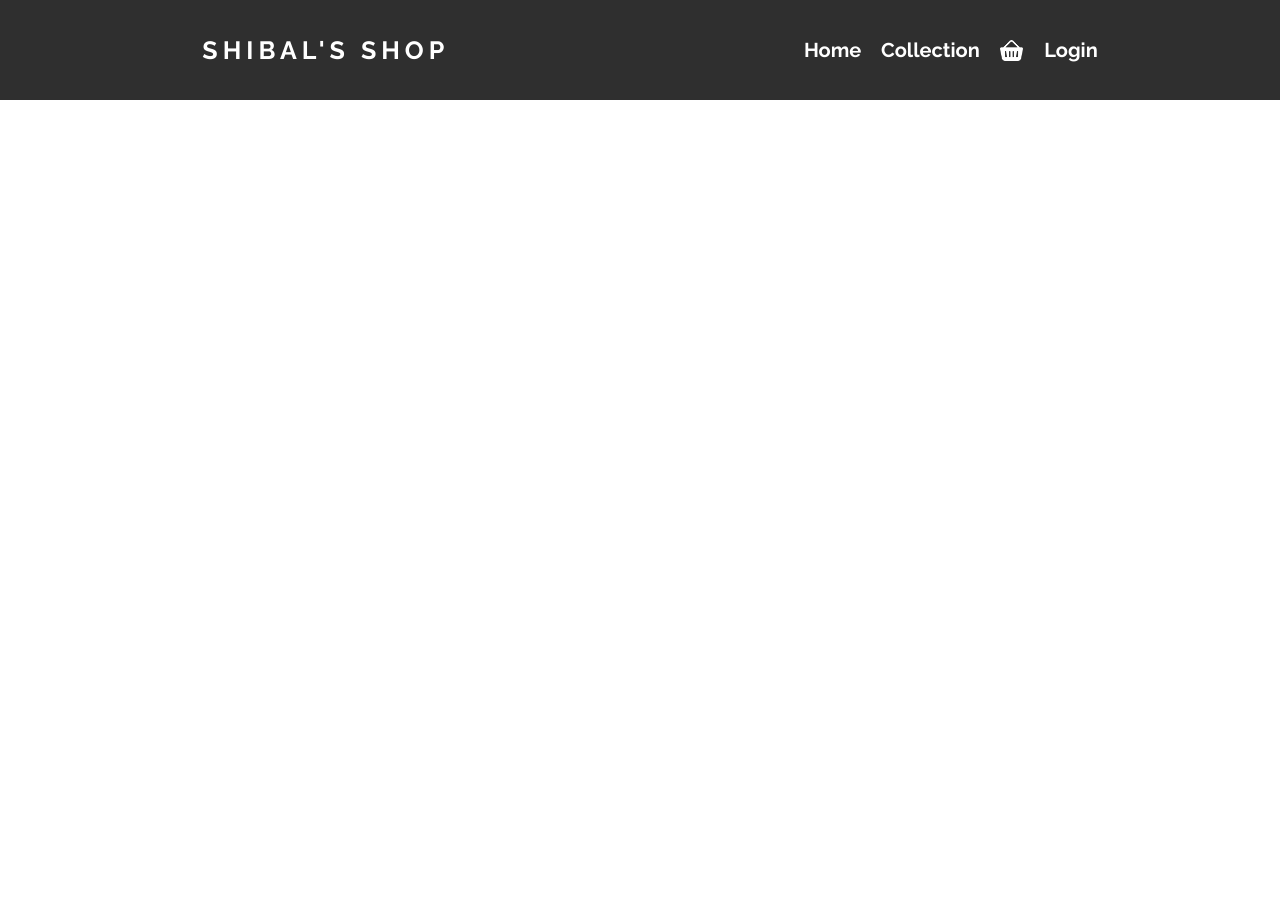
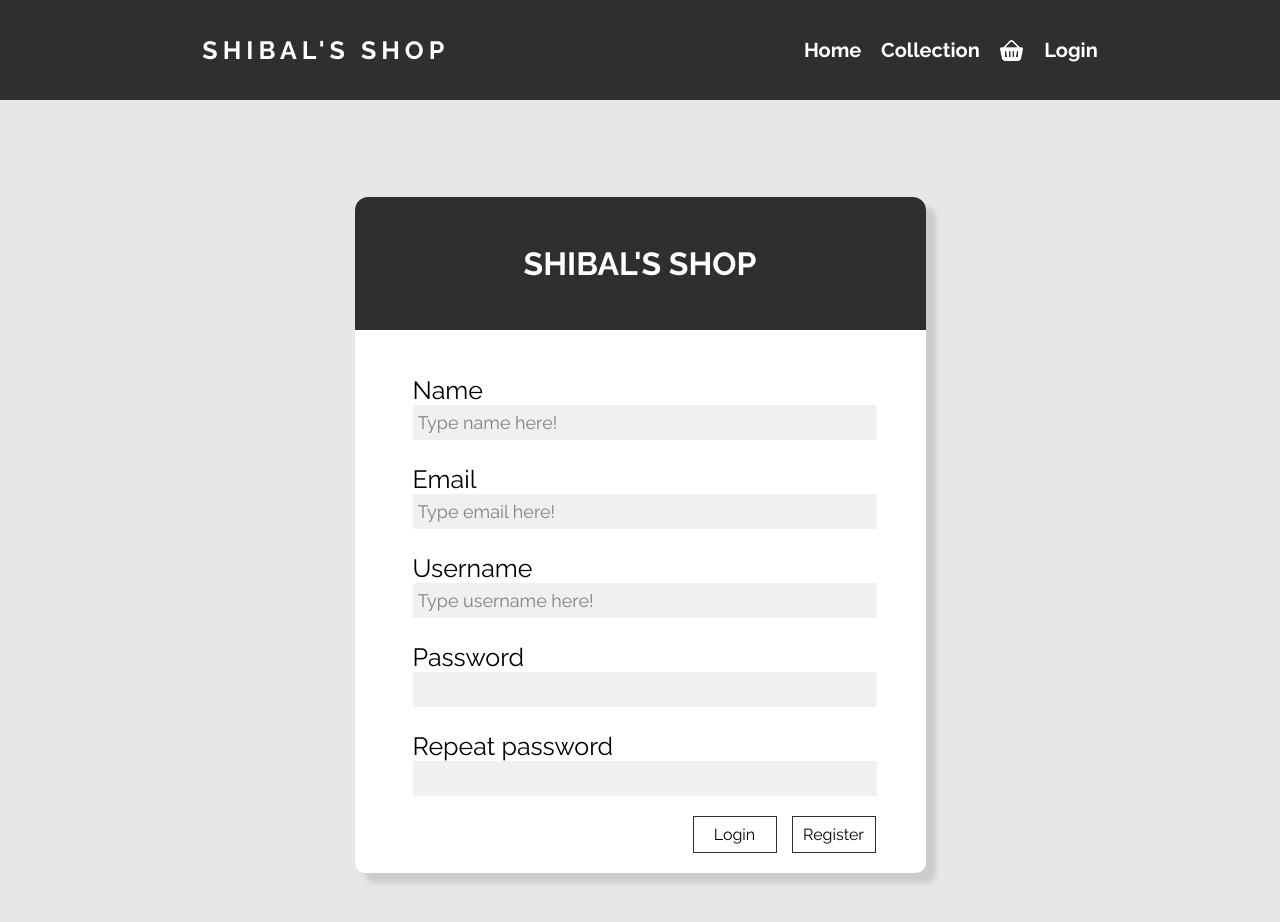
Before and after one commit to ShifuBadal/IPRWC-2020, an Angular app in the folder Front-End/: page /register in a window 1280 px wide. Before the commit this address led to /. Shown: the top 922 px of the page. Before the commit the page ends 800 px from the top, so only its background shows below. Built offline with nearby package versions, Linux system fonts and the light colour scheme.

Commit message:
Register form added with styling

```diff
--- a/Front-End/src/app/app-routing.module.ts
+++ b/Front-End/src/app/app-routing.module.ts
@@ -6,6 +6,7 @@ import {ProductsComponent} from './products/products.component';
 import {ProductDetailComponent} from './products/product-detail/product-detail.component';
 import { WebcartComponent } from './webcart/webcart.component';
 import { AdminportalComponent } from './adminportal/adminportal.component';
+import { RegisterComponent } from './register/register.component';
 
 
 const appRoutes: Routes = [
@@ -16,6 +17,7 @@ const appRoutes: Routes = [
   { path: 'webcart', component: WebcartComponent },
   { path: 'login', component: LoginComponent },
   { path: 'adminportal', component: AdminportalComponent },
+  { path: 'register', component: RegisterComponent },
 ];
 
 @NgModule({
--- a/Front-End/src/app/app.module.ts
+++ b/Front-End/src/app/app.module.ts
@@ -20,6 +20,7 @@ import { WebcartComponent } from './webcart/webcart.component';
 import { WebcartItemComponent } from './webcart/webcart-item/webcart-item.component';
 import { FormsModule } from '@angular/forms';
 import { AdminportalComponent } from './adminportal/adminportal.component';
+import { RegisterComponent } from './register/register.component';
 
 @NgModule({
   declarations: [
@@ -34,7 +35,8 @@ import { AdminportalComponent } from './adminportal/adminportal.component';
     LoginComponent,
     WebcartComponent,
     WebcartItemComponent,
-    AdminportalComponent
+    AdminportalComponent,
+    RegisterComponent
   ],
   imports: [
     BrowserModule,
--- a/Front-End/src/app/login/login.component.html
+++ b/Front-End/src/app/login/login.component.html
@@ -14,7 +14,7 @@
             </div>
         </div>
         <div class="button-holder">
-            <button class="registerBtn">Register</button>
+            <button (click)="navigateToRegister()" class="registerBtn">Register</button>
             <button class="loginBtn" type="submit" [disabled]="!loginForm.valid">Login</button>
         </div>
     </form>
--- a/Front-End/src/app/login/login.component.ts
+++ b/Front-End/src/app/login/login.component.ts
@@ -30,4 +30,8 @@ export class LoginComponent implements OnInit {
       });
   }
 
+  navigateToRegister(): void {
+    this.router.navigate(['/register']);
+  }
+
 }
--- /dev/null
+++ b/Front-End/src/app/register/register.component.html
@@ -0,0 +1,34 @@
+<div class="register-page-holder">
+    <form class="registerForm" (ngSubmit)="onSubmit(registerForm)" #registerForm="ngForm">
+        <div class="title-holder">
+            <h1>SHIBAL'S SHOP</h1>
+        </div>
+        <div class="position-input-holder">
+            <div class="name-input-holder">
+                <label for="name">Name</label>
+                <input placeholder="Type name here!" type="text" id="name" name="name" ngModel required username>
+            </div>
+            <div class="email-input-holder">
+                <label for="email">Email</label>
+                <input placeholder="Type email here!" type="text" id="email" name="email" ngModel required username>
+            </div>
+            <div class="username-input-holder">
+                <label for="username">Username</label>
+                <input placeholder="Type username here!" type="text" id="username" name="username" ngModel required username>
+            </div>
+            <div class="password-input-holder">
+                <label for="password">Password</label>
+                <input type="password" id="password" name="password" ngModel required password>
+            </div>
+            <div class="repeat-password-input-holder">
+                <label for="repeat-password">Repeat password</label>
+                <input type="password" id="repeat-password" name="repeat-password" ngModel required password>
+            </div>
+        </div>
+        <div class="button-holder">
+            <button (click)="navigateToLogin()" class="loginBtn">Login</button>
+            <button class="registerBtn" type="submit" [disabled]="!registerForm.valid">Register</button>
+        </div>
+
+    </form>
+</div>
--- /dev/null
+++ b/Front-End/src/app/register/register.component.scss
@@ -0,0 +1,101 @@
+* {
+    font-family: 'Raleway', sans-serif;
+}
+
+.register-page-holder {
+    font-family: 'Raleway';
+    height: auto;
+    min-height: 869px;
+    width: 100%;
+    display: flex;
+    flex-direction: column;
+    justify-content: center;
+    align-items: center;
+    background-color: #E7E7E7;
+
+    .registerForm {
+        display: flex;
+        flex-direction: column;
+        width: 571px;
+        height: 676px;
+        gap: 5px;
+        background-color: white;
+        border-radius: 10px;
+        box-shadow: 10px 10px 5px#ccc;
+
+        .title-holder {
+            background-color: #2F2F2F;
+            display: flex;
+            justify-content: center;
+            align-items: center;
+            height: 133px;
+            width: 100%;
+            border-radius: 13px 13px 0 0;
+
+            h1 {
+                padding: 10px;
+                color: white;
+                user-select: none;
+            }
+        }
+
+        .position-input-holder {
+            display: flex;
+            flex-direction: column;
+            gap: 24px;
+            padding: 40px 58px 0 58px;
+
+            .username-input-holder, .password-input-holder, .email-input-holder, .repeat-password-input-holder, .name-input-holder {
+                display: flex;
+                flex-direction: column;
+
+                label {
+                    font-size: 25px;
+                }
+
+                input {
+                    user-select: none;
+                    font-size: 18px;
+                    width: auto;
+                    height: auto;
+                    min-height: 35px;
+                    min-width: 454px;
+                    border: none;
+                    background-color: #F0F0F0;
+                    padding: 0 5px 0 5px;
+                }
+
+                input::placeholder {
+                    color: grey;
+                }
+            }
+        }
+
+        .button-holder {
+            display: flex;
+            padding: 15px 50px 0 0px;
+            justify-content: flex-end;
+            gap: 15px;
+            .loginBtn, .registerBtn {
+                user-select: none;
+                font-size: 16px;
+                min-width: 84px;
+                // max-height: 39px;
+                border: none;
+                padding: 8px;
+                border: 1px solid #2F2F2F;
+                background: none;
+            }
+
+            .registerBtn {
+                background-color: #2F2F2F;
+                color: white;
+            }
+
+            .registerBtn:disabled {
+                background-color: white;
+                color: black;
+            }
+        }
+    }
+}
--- /dev/null
+++ b/Front-End/src/app/register/register.component.ts
@@ -0,0 +1,41 @@
+import { Component, OnInit } from '@angular/core';
+import { NgForm } from '@angular/forms';
+import { Router } from '@angular/router';
+import { AuthService } from '../services/auth.service';
+
+@Component({
+  selector: 'app-register',
+  templateUrl: './register.component.html',
+  styleUrls: ['./register.component.scss']
+})
+export class RegisterComponent implements OnInit {
+
+  constructor(private router: Router,
+              private authService: AuthService) { }
+
+  ngOnInit(): void {
+  }
+
+  // Todo:
+  // Email check in backend
+  // Username check in backend
+  // Repeat password check
+  // Post user on register click
+
+  onSubmit(form: NgForm): void {
+    // this.authService
+    //   .login(form.value.username, form.value.password)
+    //   .subscribe(() => {
+    //     if(this.dataStorageService.getActiveUser()) {
+    //       this.router.navigate(['/collection'])
+    //         .catch(() => {
+    //           throw new Error('Could not navigate');
+    //         });
+    //     }
+    //   });
+  }
+
+  navigateToLogin(): void {
+    this.router.navigate(['/login']);
+  }
+}
--- a/Front-End/src/app/services/auth.service.ts
+++ b/Front-End/src/app/services/auth.service.ts
@@ -41,6 +41,10 @@ export class AuthService {
     }));
   }
 
+  register() {
+
+  }
+
   handleAuthentication(userData: AuthResponseData) {
     this.dataStorageService.setActiveUser(userData.user)
   }
```
Also changed, not shown: 1 other file (tests, documents, lock files or other folders).
